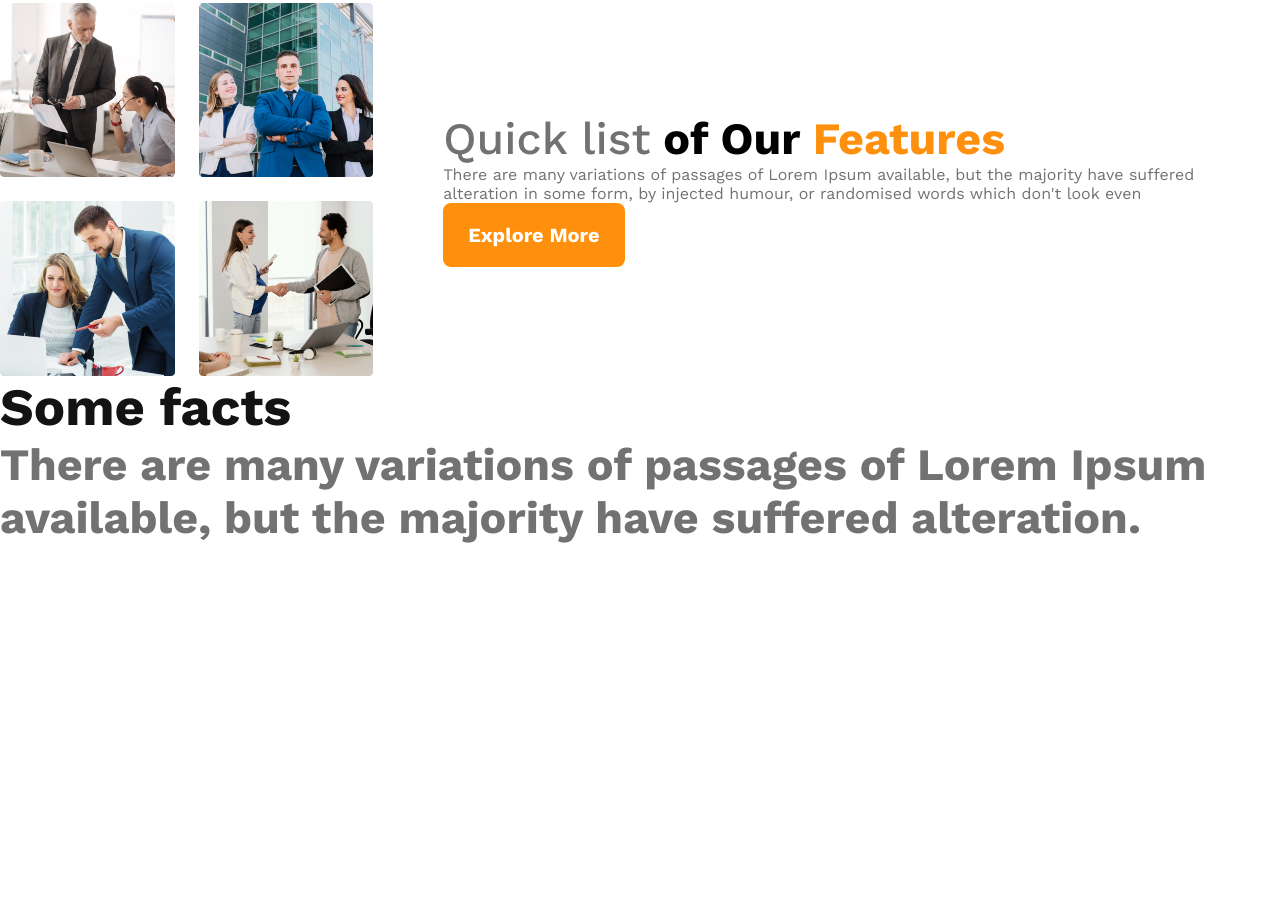
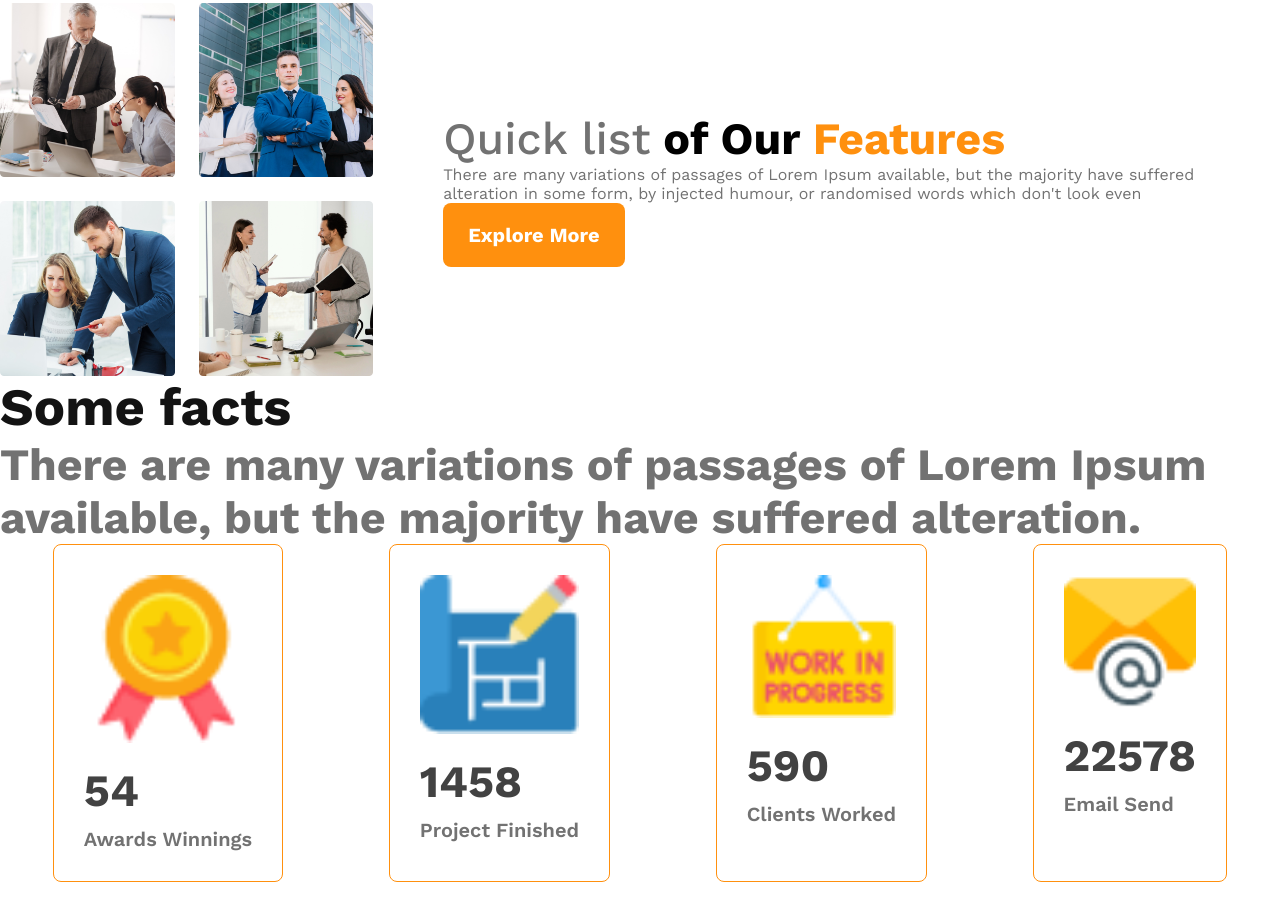
Before and after one commit to mstsurnalyakter/g3_architects_website, a plain HTML site: page index.html in a window 1280 px wide. Shown: the part 887-1807 px from the top of the page. Before the commit the page ends 1501 px from the top, so only its background shows below. Drawn offline with nearby package versions, Linux system fonts and the light colour scheme.

Commit message:
fact section

```diff
--- a/index.html
+++ b/index.html
@@ -58,6 +58,28 @@
             <p class="text-light-gray">
                 There are many variations of passages of Lorem Ipsum available, but the majority have suffered alteration.
             </p>
+            <section class="facts-container">
+                <section class="card">
+                    <img src="./images/icons/ribon.png" alt="">
+                    <h2 class="card-stats">54</h2>
+                    <p class="card-title text-light-gray">Awards Winnings</p>
+                </section>
+                <section class="card">
+                    <img src="./images/icons/projects.png" alt="">
+                    <h2 class="card-stats">1458</h2>
+                    <p class="card-title text-light-gray">Project Finished</p>
+                </section>
+                <section class="card">
+                    <img src="./images/icons/customers.png" alt="">
+                    <h2 class="card-stats">590</h2>
+                    <p class="card-title text-light-gray">Clients Worked</p>
+                </section>
+                <section class="card">
+                    <img src="./images/icons/email.png" alt="">
+                    <h2 class="card-stats">22578</h2>
+                    <p class="card-title text-light-gray">Email Send</p>
+                </section>
+            </section>
         </section>
     </main>
      <!-- main starts here -->
--- a/style.css
+++ b/style.css
@@ -125,6 +125,34 @@ main{
     font-weight: 700;
 }
 
+/* fact section */
+.facts-container{
+    display: flex;
+    justify-content: space-around;
+}
+
+.facts-container .card{
+    align-items: center;
+border-radius: 8px;
+border: 1px solid #FF900E;
+padding:30px;
+}
+
+.facts-container .card .card-stats{
+    font-size: 2.8rem;
+    color: #424242;
+    margin-top: 10px;
+    margin-bottom: 10px;
+}
+
+.facts-container .card .card-title{
+    font-weight: 600;
+    font-size: 1.25rem;
+    margin-top: 5px;
+
+}
+
+
 /* Responsive media query */
 
 
```
